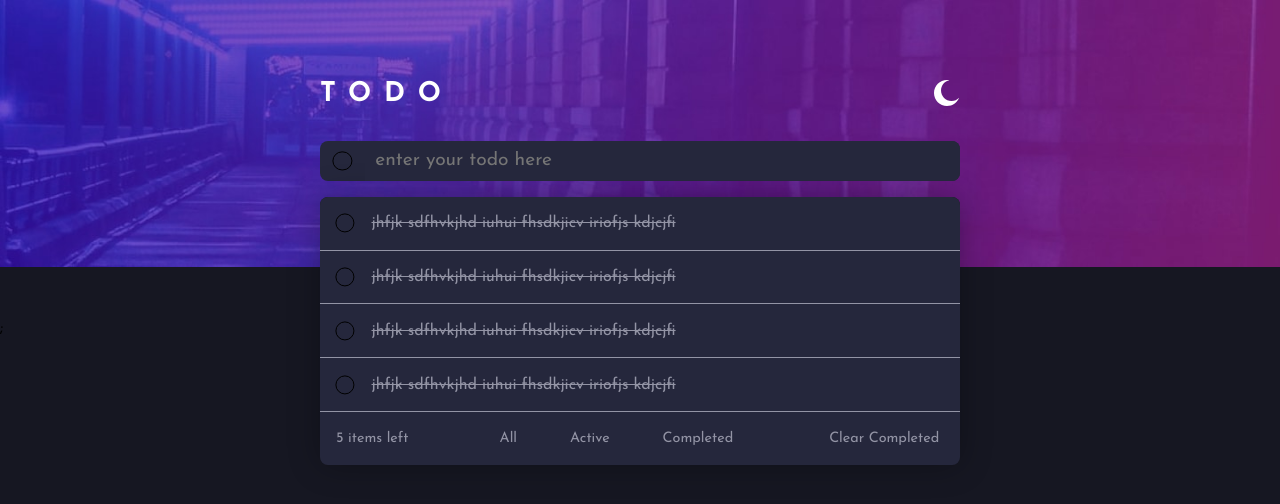
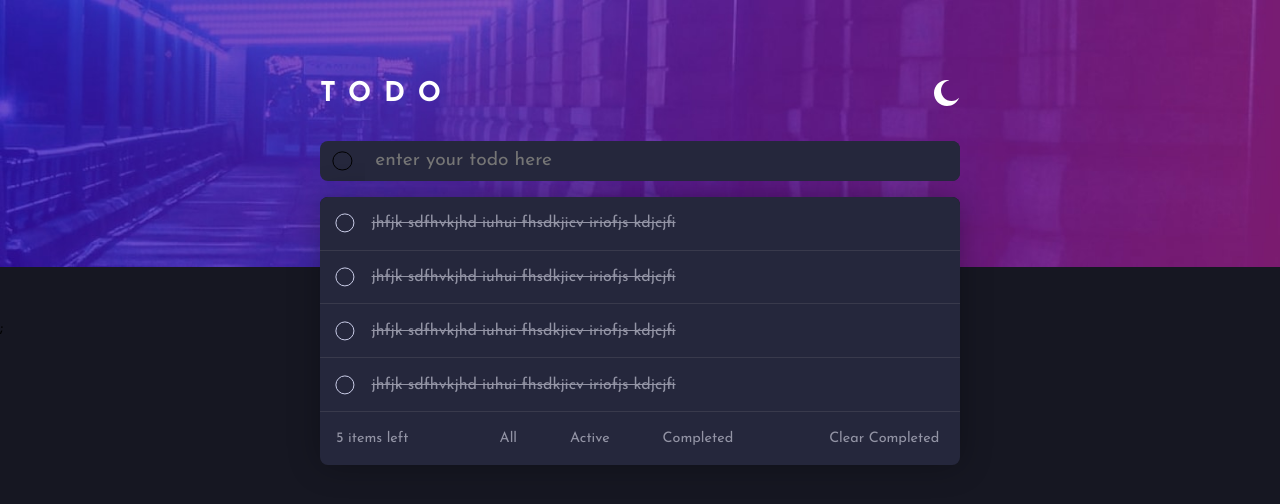
Before and after one commit to paro-418/todo-app-main, a React (Create React App) app: page / in a window 1280 px wide. Shown: the top 504 px of the page. Built offline with nearby package versions, Linux system fonts and the light colour scheme.

Commit message:
refined dark css

```diff
--- a/src/components/todo/todo.module.css
+++ b/src/components/todo/todo.module.css
@@ -8,6 +8,8 @@
 }
 .todoDark{
   background-color: #25273c;
+  border-bottom-color:   hsl(237, 14%, 26%);
+  color: hsl(234, 39%, 85%);
 }
 
 @media  only screen and (max-width: 450px) {
```
